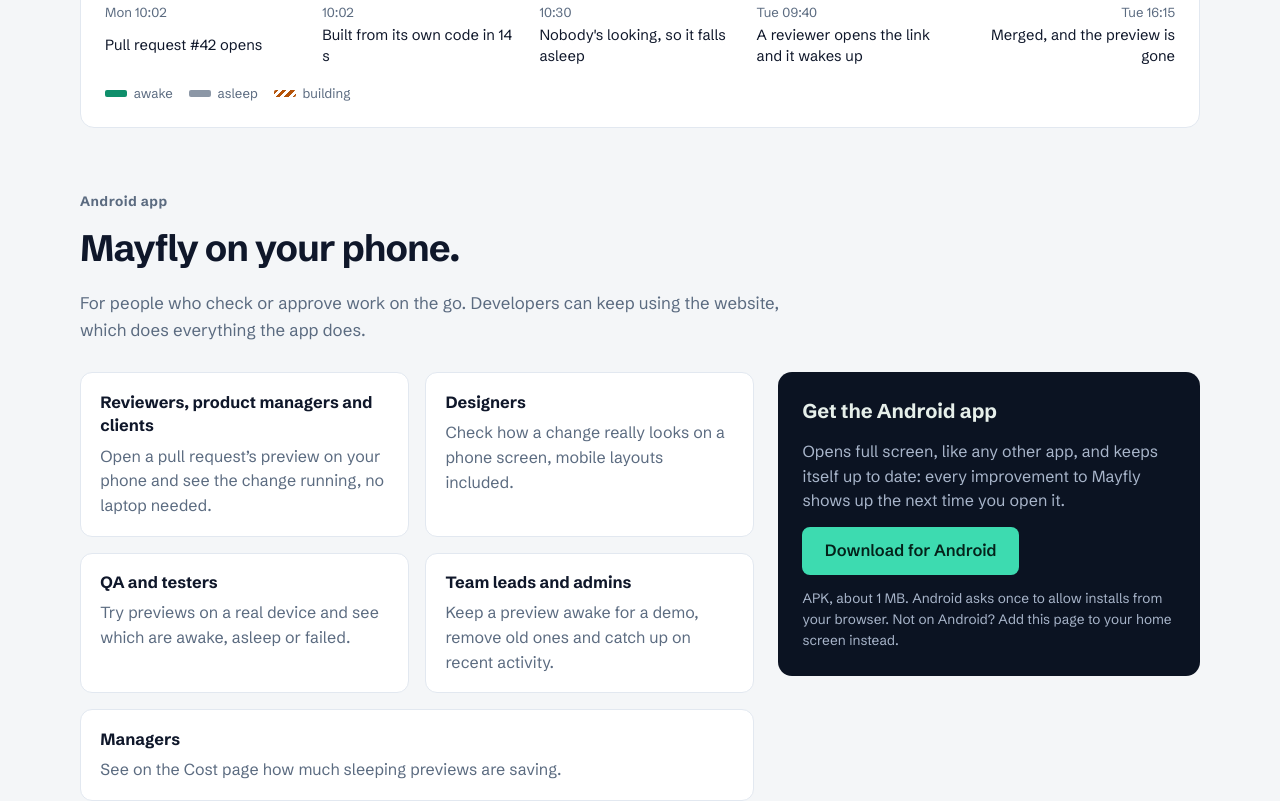
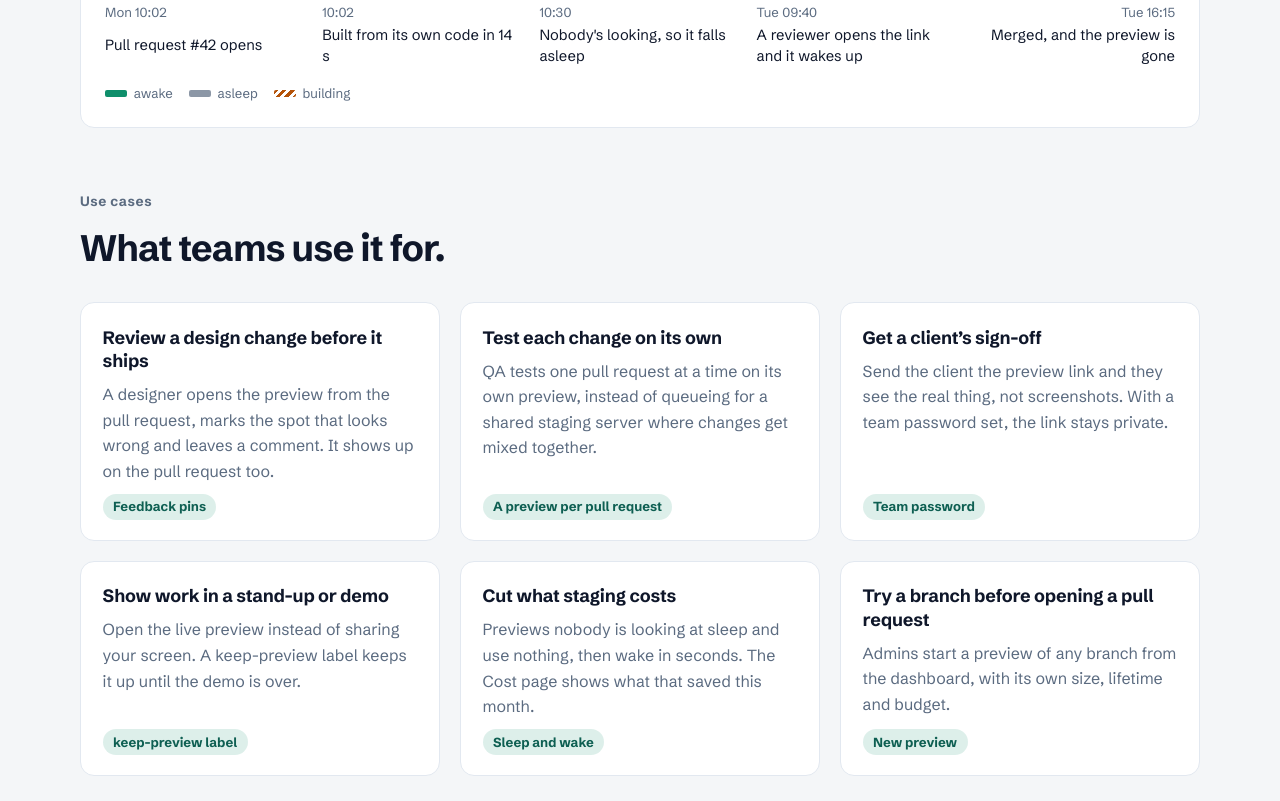
Before and after one commit to Meetamadhu/mayfly, a Next.js app: page / in a window 1280 px wide. Shown: the part 1620-2421 px from the top of the page. Built offline with nearby package versions, Linux system fonts and the light colour scheme; no server answers.

Commit message:
Landing page: Use cases section
Six situations Mayfly is used in (design review, testing each change, client sign-off, demos, cutting staging
cost, previewing a branch), each tagged with the part of Mayfly that does it. Linked from the footer.

```diff
--- a/src/components/landing.tsx
+++ b/src/components/landing.tsx
@@ -55,6 +55,40 @@ const APP_PEOPLE: { title: string; text: string }[] = [
   { title: "Team leads and admins", text: "Keep a preview awake for a demo, remove old ones and catch up on recent activity." },
   { title: "Managers", text: "See on the Cost page how much sleeping previews are saving." },
 ];
+/** Situations Mayfly is used in, each with the part of Mayfly that does it. */
+const USE_CASES: { title: string; text: string; feature: string }[] = [
+  {
+    title: "Review a design change before it ships",
+    text: "A designer opens the preview from the pull request, marks the spot that looks wrong and leaves a comment. It shows up on the pull request too.",
+    feature: "Feedback pins",
+  },
+  {
+    title: "Test each change on its own",
+    text: "QA tests one pull request at a time on its own preview, instead of queueing for a shared staging server where changes get mixed together.",
+    feature: "A preview per pull request",
+  },
+  {
+    title: "Get a client’s sign-off",
+    text: "Send the client the preview link and they see the real thing, not screenshots. With a team password set, the link stays private.",
+    feature: "Team password",
+  },
+  {
+    title: "Show work in a stand-up or demo",
+    text: "Open the live preview instead of sharing your screen. A keep-preview label keeps it up until the demo is over.",
+    feature: "keep-preview label",
+  },
+  {
+    title: "Cut what staging costs",
+    text: "Previews nobody is looking at sleep and use nothing, then wake in seconds. The Cost page shows what that saved this month.",
+    feature: "Sleep and wake",
+  },
+  {
+    title: "Try a branch before opening a pull request",
+    text: "Admins start a preview of any branch from the dashboard, with its own size, lifetime and budget.",
+    feature: "New preview",
+  },
+];
+
 const PILL = { awake: "Awake", asleep: "Asleep", building: "Building" } as const;
 
 function PreviewsPicture() {
@@ -317,6 +351,20 @@ export function Landing() {
         </figure>
       </section>
 
+      <section className="lp-section" id="use-cases" aria-labelledby="lp-uses-title">
+        <p className="lp-kicker">Use cases</p>
+        <h2 id="lp-uses-title">What teams use it for.</h2>
+        <ul className="lp-uses">
+          {USE_CASES.map((use) => (
+            <li key={use.title}>
+              <h3>{use.title}</h3>
+              <p>{use.text}</p>
+              <span className="lp-use-feature">{use.feature}</span>
+            </li>
+          ))}
+        </ul>
+      </section>
+
       <section className="lp-section" id="app" aria-labelledby="lp-app-title">
         <p className="lp-kicker">Android app</p>
         <h2 id="lp-app-title">Mayfly on your phone.</h2>
@@ -430,6 +478,7 @@ export function Landing() {
             <div>
               <h2>Product</h2>
               <a href="#how">How it works</a>
+              <a href="#use-cases">Use cases</a>
               <a href="#app">Android app</a>
               <a href="#plans">Plans</a>
               <a href="#faq">Questions</a>
```
Also changed, not shown: src/app/globals.css.
